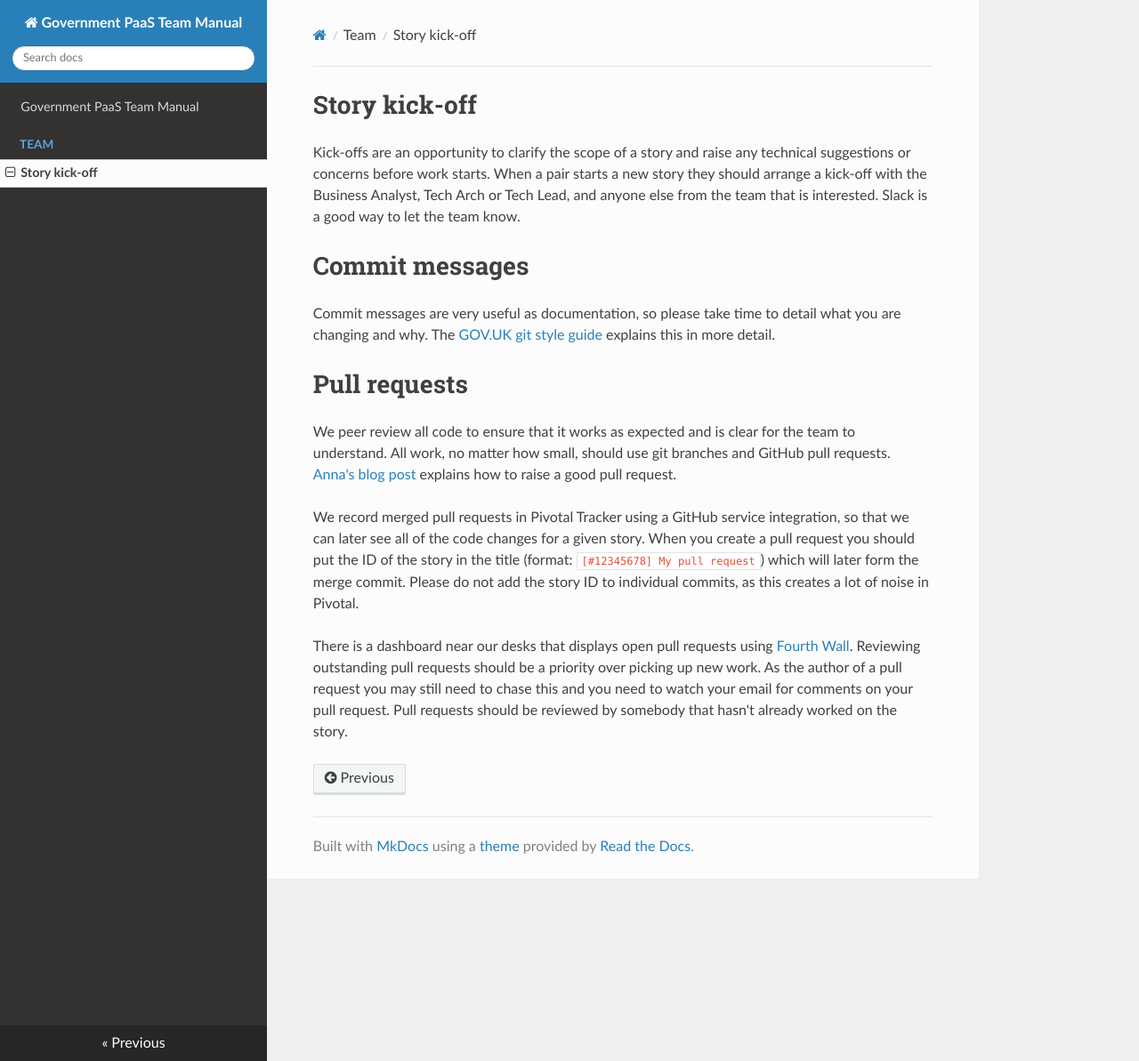
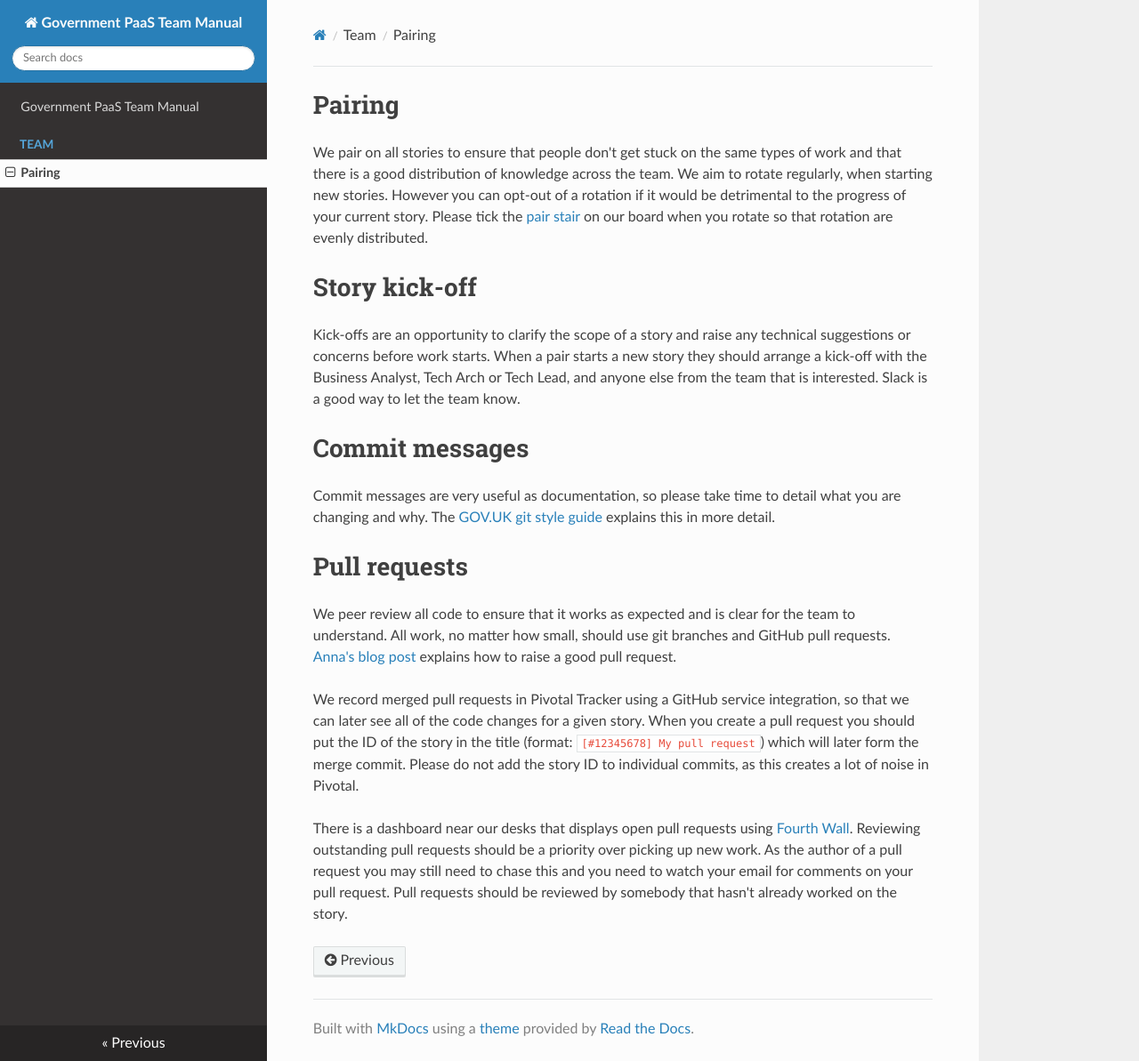
Before and after one commit to alphagov/paas-team-manual, an MkDocs documentation site: the page built from docs/team/working_practices.md, in a window 1280 px wide and 1193 px high. Shown: the whole window at 89% size. Built offline with MkDocs 1.6.1, drawn with Linux system fonts in a browser that asks for light colours; nearby versions of some CDN libraries.

Commit message:
Working practices: add pairing
Describe our pairing and why we're doing it. This is one less thing that we
have to explain in-person to new starters.

```diff
--- a/docs/team/working_practices.md
+++ b/docs/team/working_practices.md
@@ -1,3 +1,14 @@
+# Pairing
+
+We pair on all stories to ensure that people don't get stuck on the same
+types of work and that there is a good distribution of knowledge across the
+team. We aim to rotate regularly, when starting new stories. However you can
+opt-out of a rotation if it would be detrimental to the progress of your
+current story. Please tick the [pair stair][] on our board when you rotate
+so that rotation are evenly distributed.
+
+[pair stair]: http://pairstair.com/
+
 # Story kick-off
 
 Kick-offs are an opportunity to clarify the scope of a story and raise any
```
